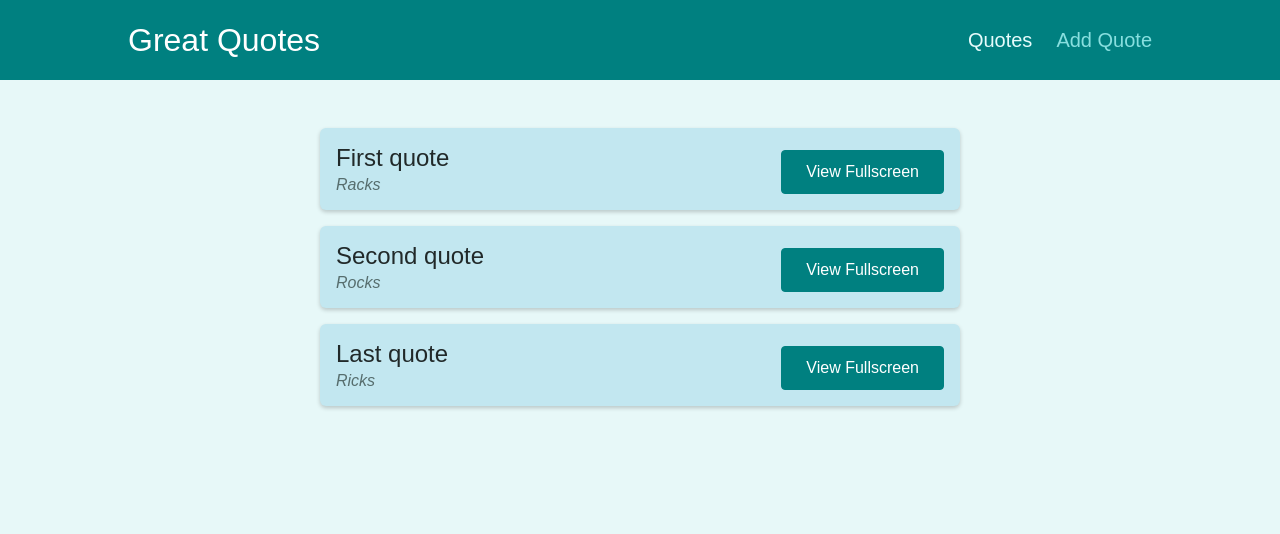
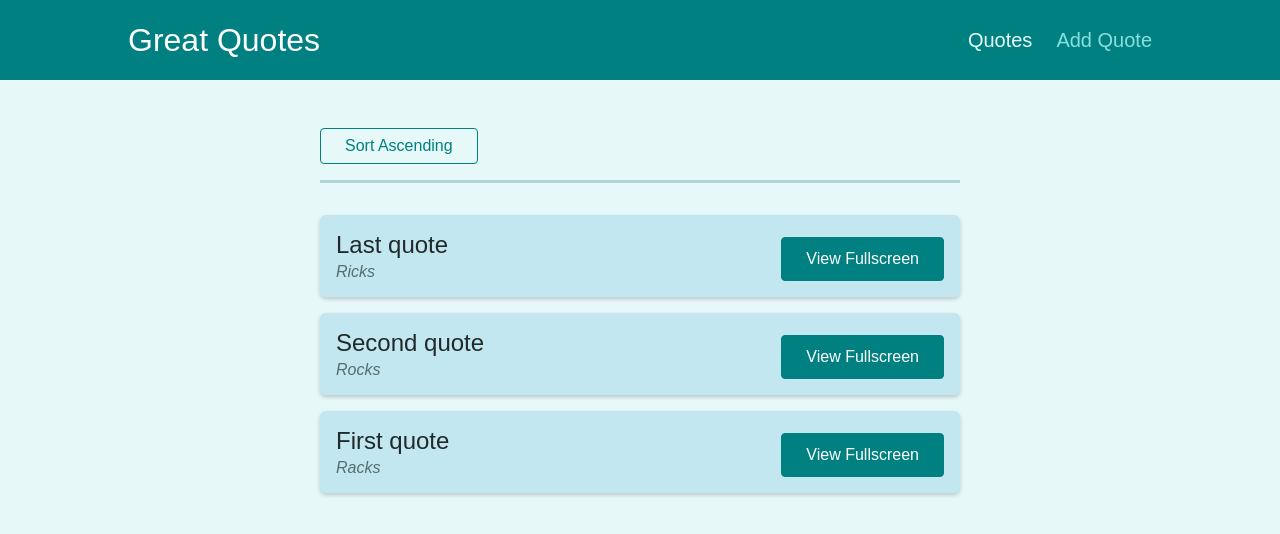
Before and after one commit to rakib2067/React-router-quotes, a React (Create React App) app: page /quotes in a window 1280 px wide. Shown: the top 534 px of the page. Built offline with nearby package versions, Linux system fonts and the light colour scheme.

Commit message:
added sort through Router hooks and conditional rendering of load comments

```diff
--- a/src/components/quotes/QuoteList.js
+++ b/src/components/quotes/QuoteList.js
@@ -1,13 +1,39 @@
 import { Fragment } from "react";
+import { useHistory, useLocation } from "react-router";
 
 import QuoteItem from "./QuoteItem";
 import classes from "./QuoteList.module.css";
 
+const sortQuotes = (quotes, ascending) => {
+  return quotes.sort((quoteA, quoteB) => {
+    if (ascending) {
+      return quoteA.id > quoteB.id ? 1 : -1;
+    } else {
+      return quoteA.id < quoteB.id ? 1 : -1;
+    }
+  });
+};
 const QuoteList = (props) => {
+  const history = useHistory();
+  const location = useLocation();
+
+  const queryParams = new URLSearchParams(location.search);
+
+  const isSortingAscending = queryParams.get("sort") === "asc";
+  const sortedQuotes = sortQuotes(props.quotes, isSortingAscending);
+  const filterHandler = () => {
+    //first we want to update the URL for queries
+    history.push("/quotes?sort=" + (isSortingAscending ? "desc" : "asc"));
+  };
   return (
     <Fragment>
+      <div className={classes.sorting}>
+        <button onClick={filterHandler}>
+          Sort {isSortingAscending ? "Descending" : "Ascending"}
+        </button>
+      </div>
       <ul className={classes.list}>
-        {props.quotes.map((quote) => (
+        {sortedQuotes.map((quote) => (
           <QuoteItem
             key={quote.quoteId}
             id={quote.quoteId}
--- a/src/pages/QuoteDetails.js
+++ b/src/pages/QuoteDetails.js
@@ -1,5 +1,6 @@
 import React from "react";
 import { Route, useParams } from "react-router";
+import { Link } from "react-router-dom";
 import Comments from "../components/comments/Comments";
 import HighlightedQuote from "../components/quotes/HighlightedQuote";
 
@@ -18,6 +19,14 @@
     <div>
       <h1>Quote details</h1>
       <HighlightedQuote text={quotes.text} author={quotes.author} />
+      <Route path={`/quotes/${params.quoteId}`} exact>
+        <div className="centered">
+          <Link to={`/quotes/${params.quoteId}/comments`} className="btn">
+            Load Comments
+          </Link>
+        </div>
+      </Route>
+
       <Route path={`/quotes/${params.quoteId}/comments`}>
         <Comments />
       </Route>
```
